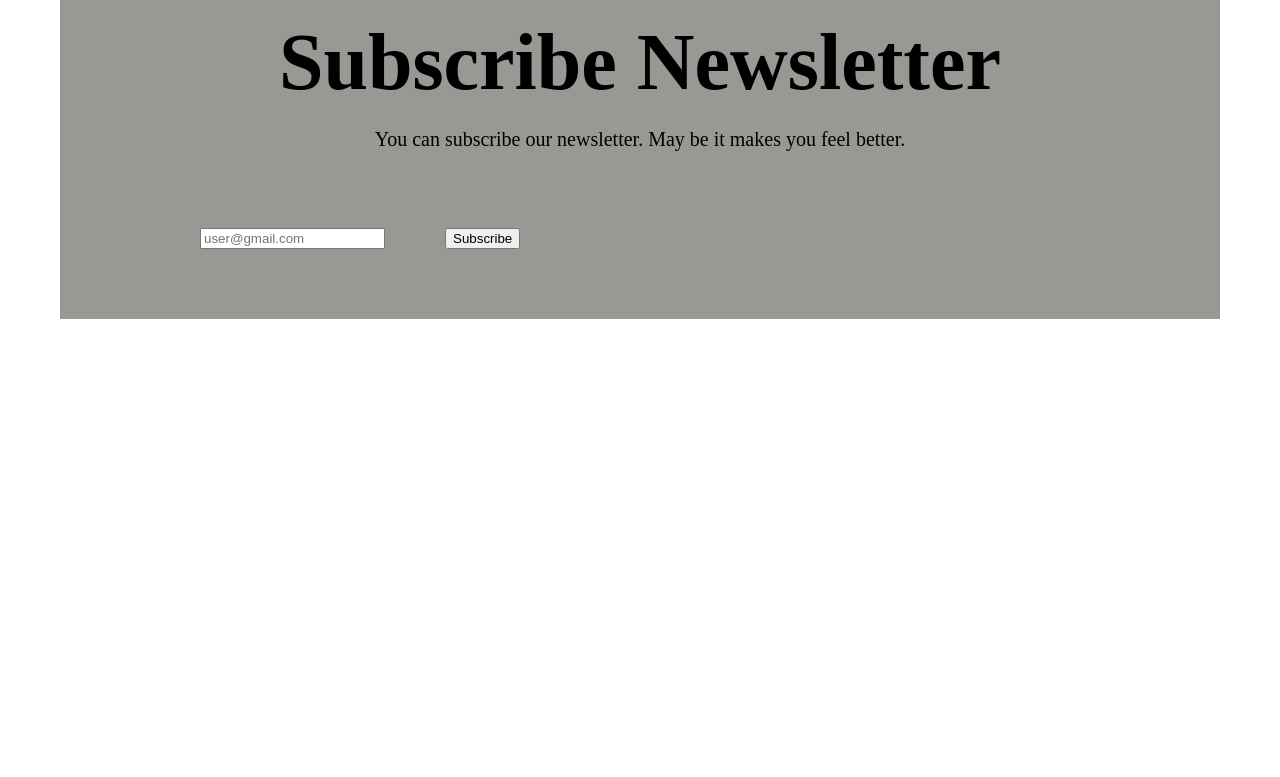
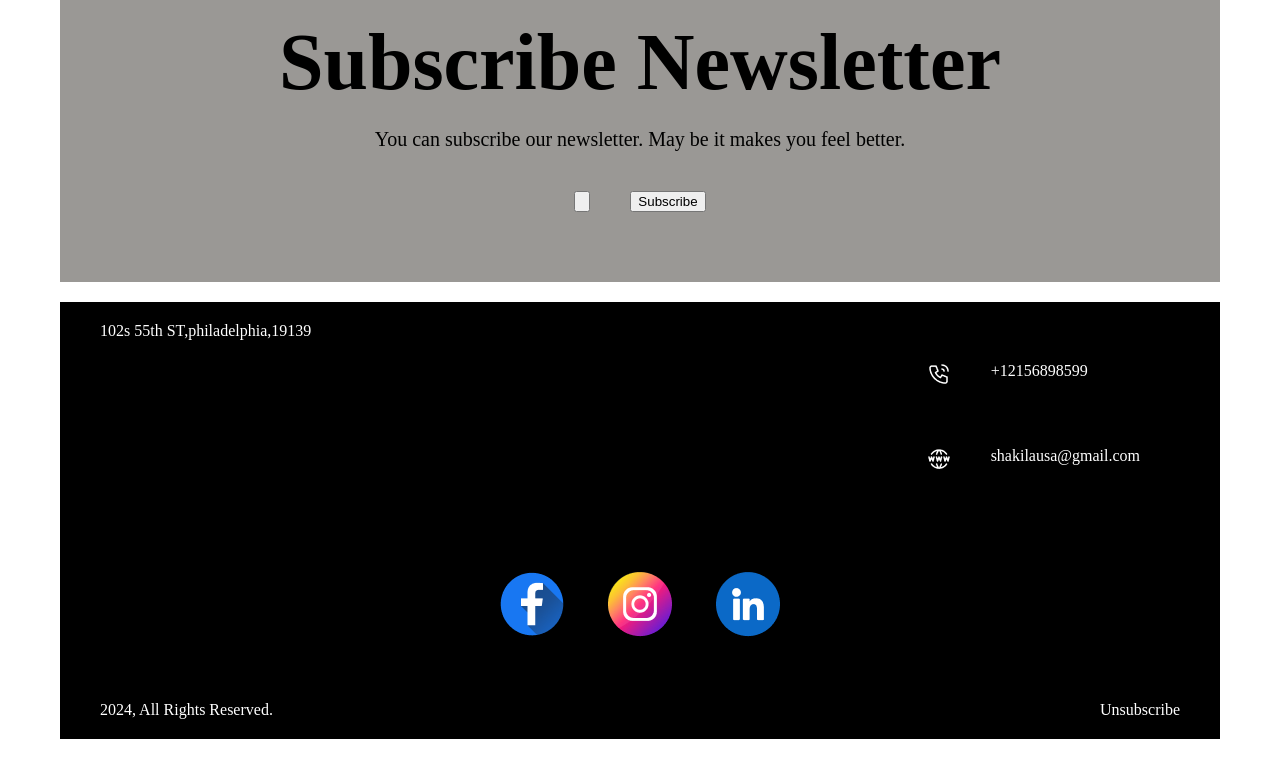
Before and after one commit to Nfnshakila/Assignment, a plain HTML site: page index.html in a window 1280 px wide. Shown: the part 7051-7828 px from the top of the page. Before the commit the page ends 7410 px from the top, so only its background shows below. Drawn offline with Linux system fonts and the light colour scheme.

Commit message:
added footer

```diff
--- a/index.html
+++ b/index.html
@@ -77,9 +77,30 @@
 <div><img src="./resources/Group 61.png" class="group-png" alt=""></div>
 <h4 class="Subscribe-Newsletter">Subscribe Newsletter</h4>
 <div class="subscribe-paragraph">You can subscribe our newsletter. May be it makes you feel better.</div>
-<div class="input-button"><input type="text" placeholder="user@gmail.com">
-<button>Subscribe</button></div>
+<div class="button-subscribe"><input type="button" placeholder="user@gmail.com">
+    <button type="submit">Subscribe</button>
+</div>
 </section>
+<footer class="footer"><div class="address-phone-email">
+    <div class="address">102s 55th ST,philadelphia,19139</div>
+    <div class="email"><div class="phone-icone">
+    <img src="./resources/Call.png" alt="">
+    <div class="phone">+12156898599</div></div>
+    <div class="website-png"><img src="./resources/Website.png" alt="">
+<div>shakilausa@gmail.com</div></div>
+
+</div></div>
+<div class="icone">
+    <img src="./resources/Facebook.png" alt="">
+    <img src="./resources/Instagram.png" alt="">
+    <img src="./resources/Linkedin.png" alt="">
+</div>
+<div class="all-rights-reserv">
+<div>2024, All Rights Reserved.</div>
+<div>Unsubscribe</div></div>
+
+</footer>
+
 
 </body>
 </html>
--- a/styles/style.css
+++ b/styles/style.css
@@ -227,7 +227,7 @@
   padding-left: 720px;
 }
 .Subscribe-Newsletter{
-    font-weight: 900;
+
     font-size: 80px;
     text-align: center;
 }
@@ -235,10 +235,13 @@
     text-align: center;
     font-size: 20px;
 }
-.input-button{
-    align-items: center;
-    font-size: 80px;
-    margin-left: 20px;
+
+.button-subscribe{
+  display: flex;
+  justify-content: center;
+  text-align: center;
+font-size: 20px;
+font-weight: 600;
 }
 .last-section{
     background-color: rgb(154, 152, 149);
@@ -246,3 +249,25 @@
     background-position: bottom center;
     padding: 30px 100px 30px 100px;
 }
+.address-phone-email{
+    display: flex;
+    justify-content: space-between;
+    color: white;
+}
+.icone{
+    text-align: center;
+}
+.phone-icone{
+    display: flex;
+}
+.website-png{
+    display: flex;
+}
+.all-rights-reserv{
+    display: flex;
+    justify-content: space-between;
+    color: #FFF;
+}
+.footer{
+    background-color: black;
+}
```
